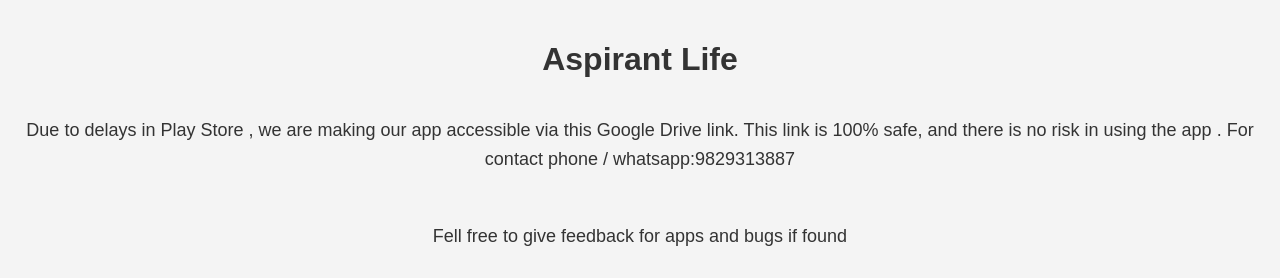
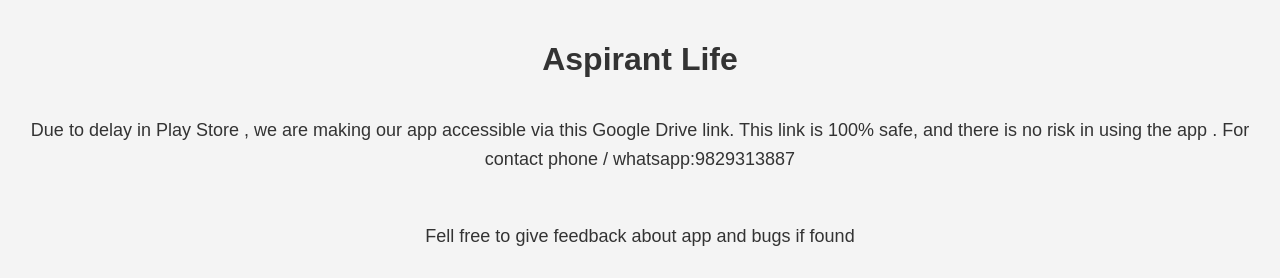
Before and after one commit to KritamBista/link, a plain HTML site: page index.html in a window 1280 px wide. Shown: the top 278 px of the page. Drawn offline with Linux system fonts and the light colour scheme.

Commit message:
hello_world

```diff
--- a/index.html
+++ b/index.html
@@ -84,9 +84,9 @@
 
 <body>
     <h1>Aspirant Life </h1>
-    <p>Due to delays in Play Store , we are making our app accessible via this Google Drive link. This link is
+    <p>Due to delay in Play Store , we are making our app accessible via this Google Drive link. This link is
         100% safe, and there is no risk in using the app . For contact phone / whatsapp:9829313887</p>
-    <p>Fell free to give feedback for apps and bugs if found</p>
+    <p>Fell free to give feedback about app and bugs if found</p>
 
     <a href="https://drive.google.com/file/d/1996cqA8_Y44sm0I0tflO_IHyqGmw35-8/view?usp=drive_link " class="button"
         download>Download
```
